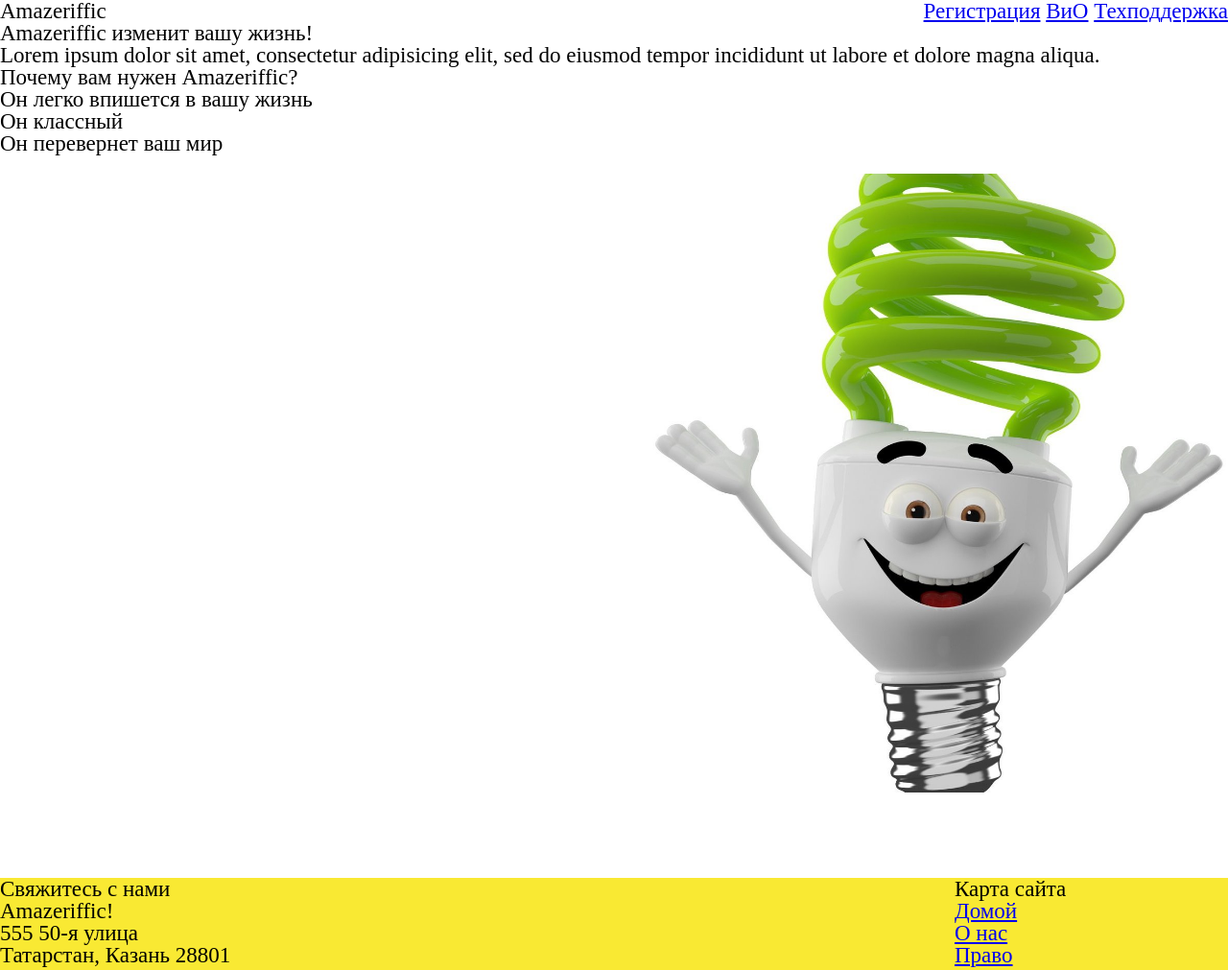
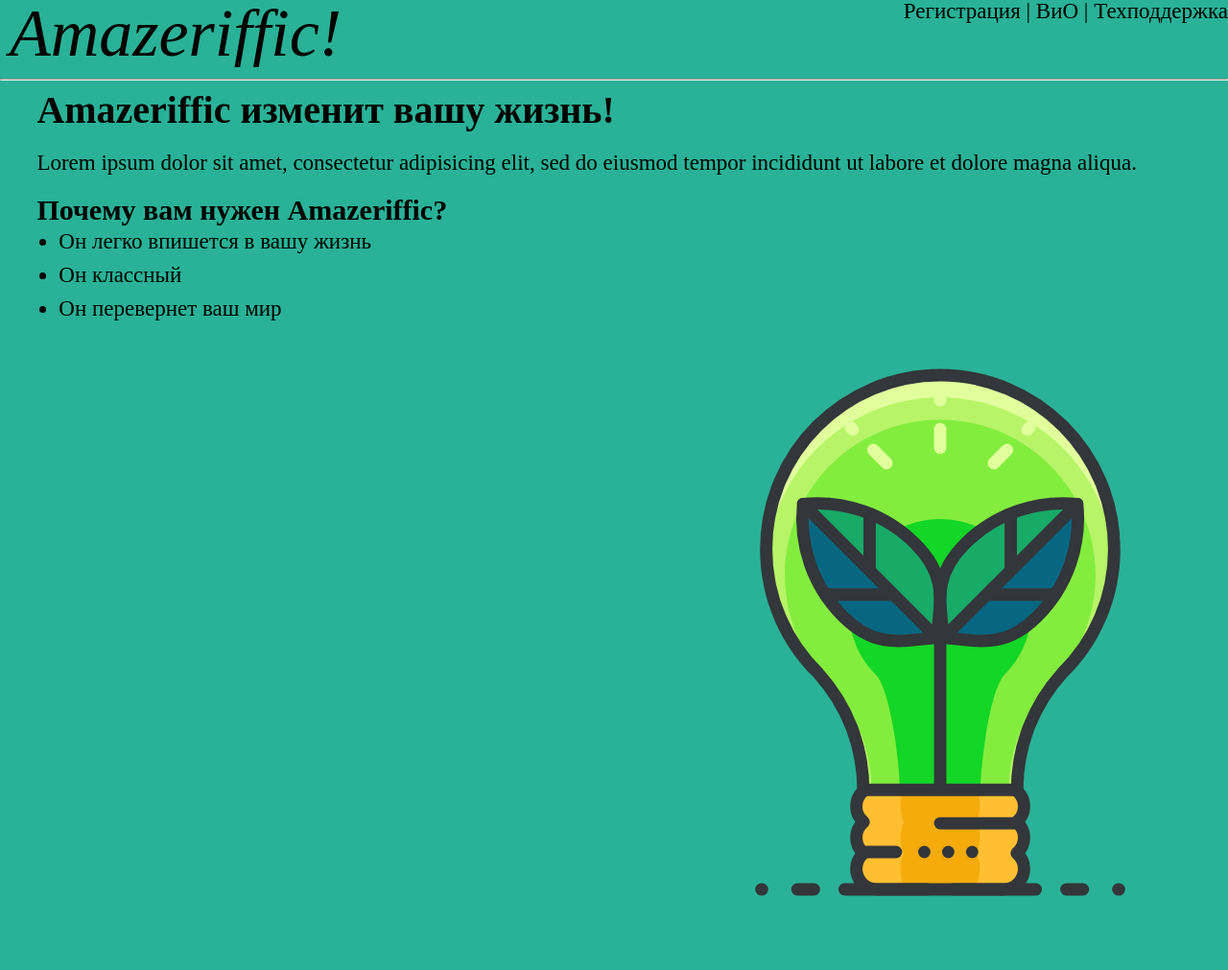
Before and after one commit to IlyasNugaev000/WebProgramming, a plain HTML site: page index.html in a window 1280 px wide. Shown: the top 1011 px of the page at 96% size. Drawn offline with Linux system fonts and the light colour scheme.

Commit message:
modified style and picture

```diff
--- a/index.html
+++ b/index.html
@@ -10,10 +10,10 @@
 	<div class="container">
 		<header>
 			<div class="container">
-				<h1>Amazeriffic</h1>
+				<h1>Amazeriffic!</h1>
 				<nav>
-					<a href="#">Регистрация</a>
-					<a href="#">ВиО</a>
+					<a href="#">Регистрация |</a>
+					<a href="#">ВиО |</a>
 					<a href="#">Техподдержка</a>
 				</nav>
 			</div>
@@ -21,6 +21,7 @@
 	</div>
 	<div class="container">
 		<main>
+			<hr>
 			<div class="description">
 				<h2>Amazeriffic изменит вашу жизнь!</h2>
 				<p>Lorem ipsum dolor sit amet, consectetur adipisicing elit, sed do eiusmod tempor incididunt ut labore et dolore magna aliqua.</p>
@@ -32,7 +33,7 @@
 				</ul>
 			</div>
 			<div class="lightbukb">
-				<img class="light" src="lightbukb.jpg" alt="Изображение лампочки" width="600px" height="auto">
+				<img class="light" src="lightbukb.svg" alt="Изображение лампочки" width="600px" height="auto">
 			</div>
 		</main>
 	</div>
--- a/reset.css
+++ b/reset.css
@@ -31,9 +31,6 @@ footer, header, hgroup, menu, nav, section {
 body {
 	line-height: 1;
 }
-ol, ul {
-	list-style: none;
-}
 blockquote, q {
 	quotes: none;
 }
--- a/style.css
+++ b/style.css
@@ -1,5 +1,5 @@
 body {
-	background: #f9e933;
+	background: #5f9ea0;
 }
 header, main, footer {
 	min-width: 855px;
@@ -9,25 +9,59 @@ header.container, main.container, footer.container {
 	max-width: 855px;
 	margin: auto;
 }
+.container hr {
+	font-weight: bold;
+}
+.description {
+	margin: 0 0 0 3%;
+}
+.description ul {
+	margin: 0 0 0 2%;
+}
+.description h2 {
+	font-size: 40px;
+	font-weight: bold;
+}
+.description p {
+	margin: 2% 0 2% 0;
+}
+.description li {
+	line-height: 35px;
+}
+.description h3 {
+	font-size: 30px;
+	font-weight: bold;
+}
 header {
-	background: white;
+	background: #29b297;
 	overflow: hidden;
 }
 header h1 {
+	font-style: italic;
+	font-size: 70px;
 	float: left;
 	width: 570px;
+	margin-left: 10px;
 }
 header nav {
 	float: right;
 }
+header a, footer a {
+	text-decoration: none;
+	color: black;
+}
+.contact {
+	line-height: 35px;
+}
 main {
-	background: white;
+	background: #29b297;
 	overflow: auto;
 }
 main .description {
 	float: left;
 }
 main .lightbukb {
+	background-color: transparent;
 	margin-top: 20px;
 	float: right;
 }
```
Also changed, not shown: bulb_PNG1245.png (added), lightbukb.svg (added).
